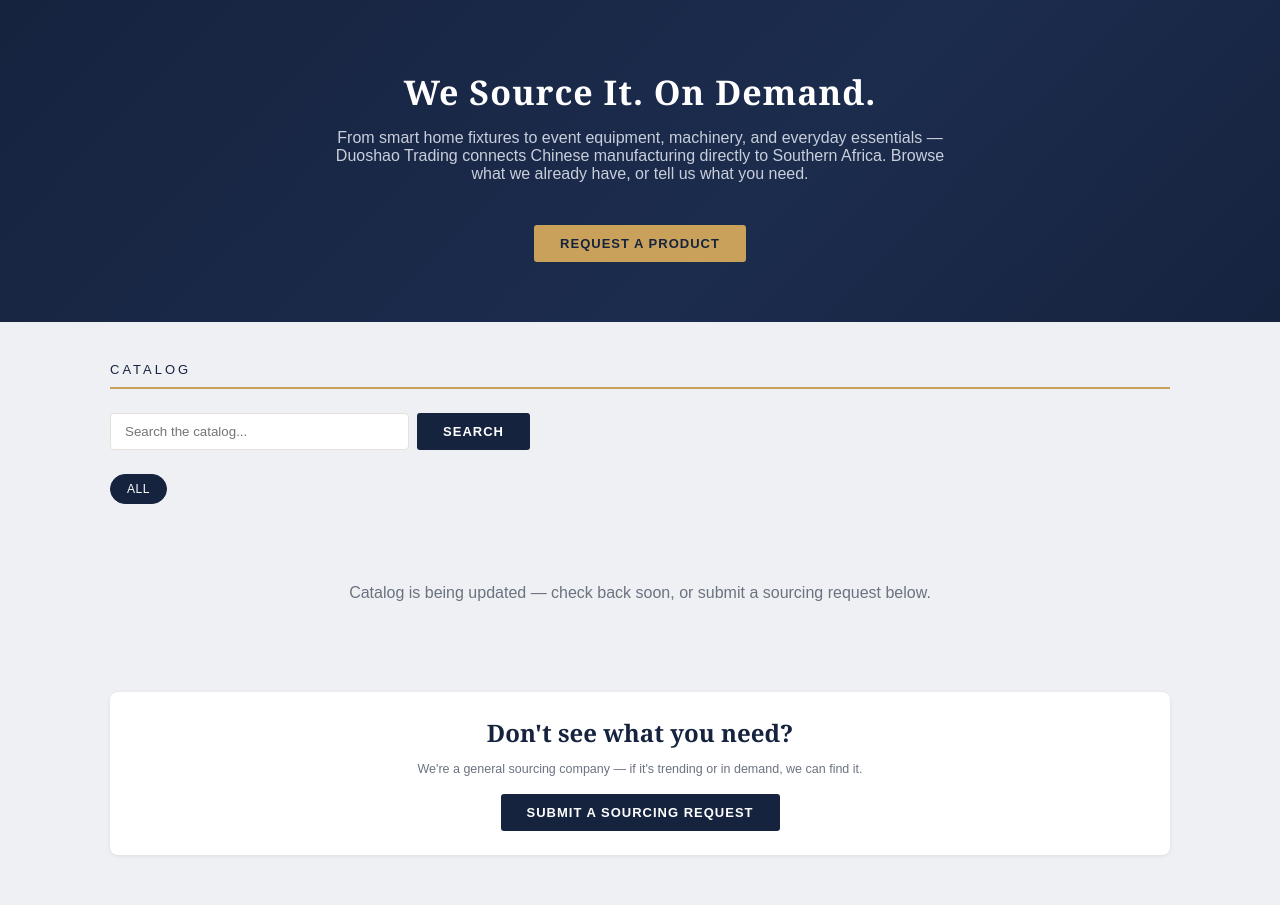
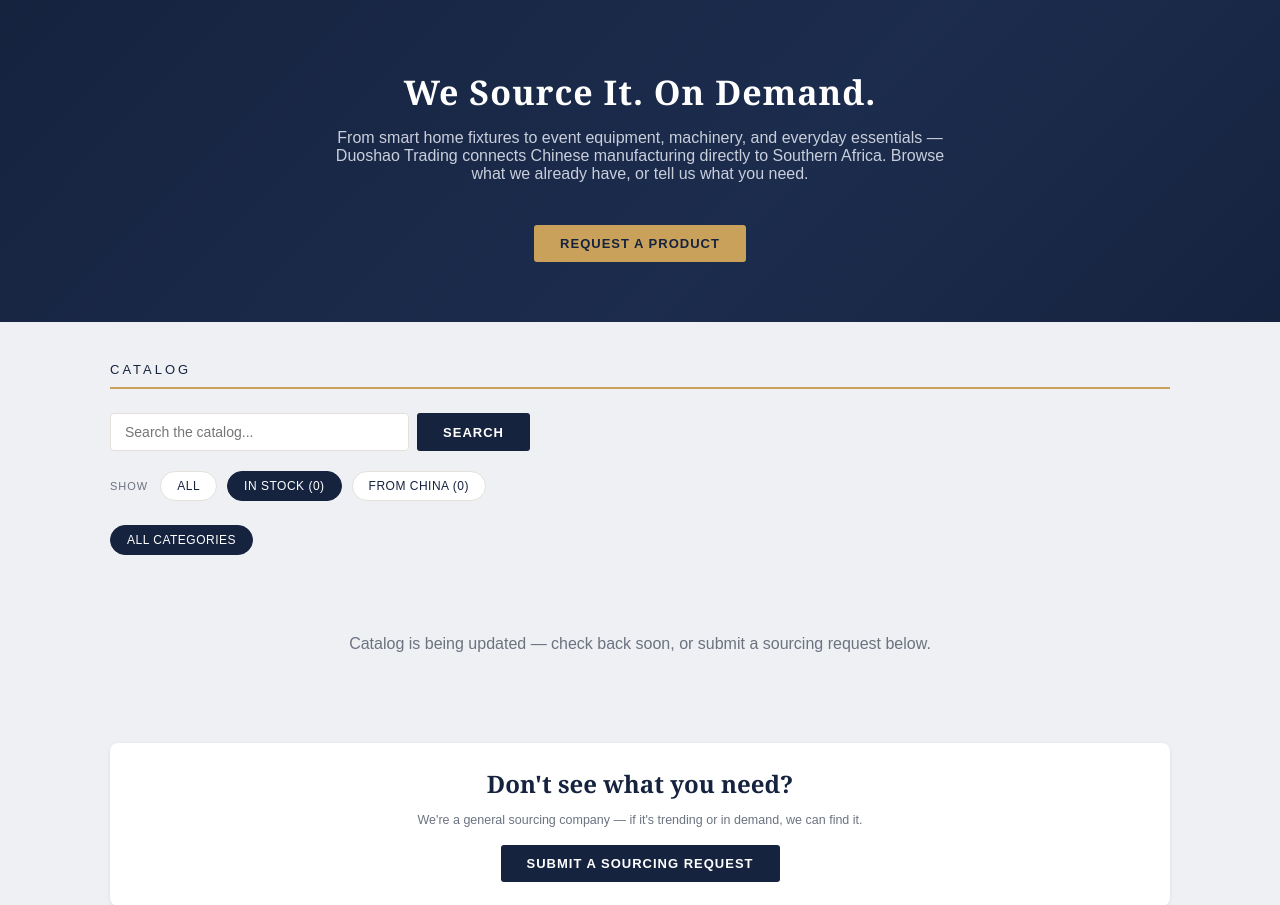
Before and after one commit to ntawandae/DS-Trading, a Flask app: page /?availability=in_stock in a window 1280 px wide. Shown: the part 70-975 px from the top of the page. Run offline with Flask 3, Linux system fonts and the light colour scheme; data comes from the database, SQL or seed files in the repository; data that the repository does not hold is empty.

Commit message:
Add files via upload

```diff
--- a/duoshao/templates/_catalog_section.html
+++ b/duoshao/templates/_catalog_section.html
@@ -1,17 +1,43 @@
 {# Expects: items, categories, query, search_url — set `search_url` with
    {% set search_url = url_for('...') %} right before including this file. #}
 
-<form method="GET" action="{{ search_url }}" style="margin-bottom:20px; display:flex; gap:8px; max-width:420px;">
-  <input type="text" name="q" value="{{ query }}" placeholder="Search the catalog..." style="flex:1; padding:10px 14px; border:1px solid var(--border); border-radius:4px; font-family:Arial,sans-serif;">
+{# Builds a catalog URL that keeps the other active filters. #}
+{% macro href(base, q, cat, av) -%}
+  {%- set params = {} -%}
+  {%- if q %}{% set _ = params.update({'q': q}) %}{% endif -%}
+  {%- if cat %}{% set _ = params.update({'category': cat}) %}{% endif -%}
+  {%- if av %}{% set _ = params.update({'availability': av}) %}{% endif -%}
+  {{ base }}{% if params %}?{{ params|urlencode }}{% endif %}
+{%- endmacro %}
+
+<form method="GET" action="{{ search_url }}" class="catalog-search">
+  <input type="search" name="q" value="{{ query }}" placeholder="Search the catalog...">
+  {% if active_category %}<input type="hidden" name="category" value="{{ active_category }}">{% endif %}
+  {% if availability %}<input type="hidden" name="availability" value="{{ availability }}">{% endif %}
   <button type="submit" class="btn btn-navy">Search</button>
-  {% if query %}<a href="{{ search_url }}" class="btn btn-outline">Clear</a>{% endif %}
+  {% if query %}<a href="{{ href(search_url, '', active_category, availability) }}" class="btn btn-outline">Clear</a>{% endif %}
 </form>
+
+{% if category_filtering %}
+<div class="tabs tabs-availability">
+  <span class="tabs-label">Show</span>
+  <a href="{{ href(search_url, query, active_category, '') }}" class="{{ 'active' if not availability }}">All</a>
+  <a href="{{ href(search_url, query, active_category, 'in_stock') }}" class="{{ 'active' if availability == 'in_stock' }}">In Stock{% if availability_counts %} ({{ availability_counts.in_stock }}){% endif %}</a>
+  {% if availability_counts and availability_counts.zambia or availability == 'zambia' %}
+  <a href="{{ href(search_url, query, active_category, 'zambia') }}" class="{{ 'active' if availability == 'zambia' }}">Zambia ({{ availability_counts.zambia }})</a>
+  {% endif %}
+  {% if availability_counts and availability_counts.zimbabwe or availability == 'zimbabwe' %}
+  <a href="{{ href(search_url, query, active_category, 'zimbabwe') }}" class="{{ 'active' if availability == 'zimbabwe' }}">Zimbabwe ({{ availability_counts.zimbabwe }})</a>
+  {% endif %}
+  <a href="{{ href(search_url, query, active_category, 'china') }}" class="{{ 'active' if availability == 'china' }}">From China{% if availability_counts %} ({{ availability_counts.china }}){% endif %}</a>
+</div>
+{% endif %}
 
 <div class="tabs">
   {% if category_filtering %}
-  <a href="{{ search_url }}" class="{{ 'active' if not query and not active_category }}">All</a>
+  <a href="{{ href(search_url, query, '', availability) }}" class="{{ 'active' if not active_category }}">All categories</a>
   {% for cat in categories %}
-    <a href="{{ search_url }}?category={{ cat|urlencode }}" class="{{ 'active' if active_category == cat }}">{{ cat }}</a>
+    <a href="{{ href(search_url, query, cat, availability) }}" class="{{ 'active' if active_category == cat }}">{{ cat }}</a>
   {% endfor %}
   {% else %}
   <a href="{{ search_url }}" class="{{ 'active' if not query }}">All</a>
@@ -20,6 +46,10 @@
   {% endfor %}
   {% endif %}
 </div>
+
+{% if current_currency %}
+<p class="currency-note">Prices are shown in {{ current_currency.name or current_currency.code }} for reference only (1 USD = {{ current_currency.symbol }}{{ '%g'|format(current_currency.rate_per_usd) }}). All payments are charged in USD.</p>
+{% endif %}
 
 {% if query %}
 <p class="muted" style="margin-bottom:16px;">{{ items|length }} result{{ 's' if items|length != 1 }} for "{{ query }}"</p>
@@ -48,8 +78,8 @@
           <span class="badge badge-china">China</span>
         {% endif %}
       </div>
-      {% if item.display_price %}
-      <div class="product-card-price">{% if item.price_varies %}<span class="price-from">From </span>{% endif %}${{ "%.2f"|format(item.display_price) }}</div>
+      {% if item.display_price and item.can_buy_online %}
+      <div class="product-card-price">{% if item.price_varies %}<span class="price-from">From </span>{% endif %}{{ price(item.display_price) }}</div>
       {% endif %}
     </div>
   </a>
--- a/duoshao/templates/_nav.html
+++ b/duoshao/templates/_nav.html
@@ -23,6 +23,12 @@
       <a href="{{ url_for('cart.view_cart') }}">Cart{% if cart_count %} ({{ cart_count }}){% endif %}</a>
       <a href="{{ url_for('account.register') }}">Client Sign Up</a>
       <a href="{{ url_for('auth.login') }}">Login</a>
+      {% endif %}
+      {% if active_currencies %}
+      <span class="currency-switch" title="Display currency — payments are always charged in USD">
+        <a href="{{ url_for('public.set_currency', code='USD') }}" class="{{ 'active' if not current_currency }}">USD</a>
+        {% for c in active_currencies %}<a href="{{ url_for('public.set_currency', code=c.code) }}" class="{{ 'active' if current_currency and current_currency.code == c.code }}">{{ c.code }}</a>{% endfor %}
+      </span>
       {% endif %}
     </div>
   </div>
```
